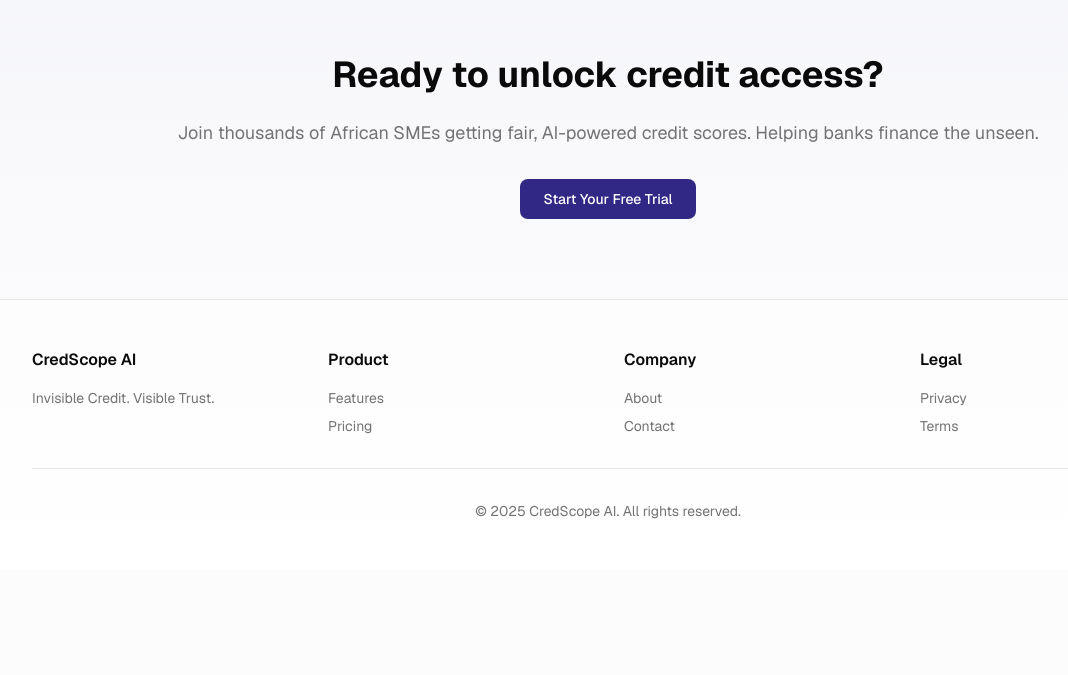
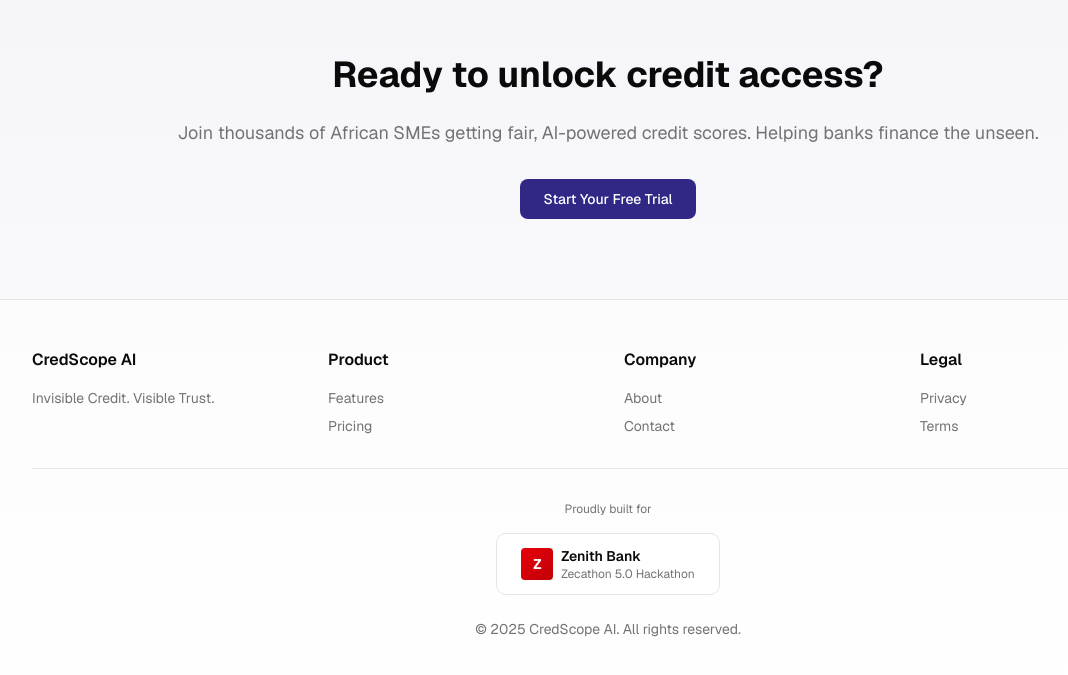
Before and after one commit to austinLorenzMccoy/CredScope-AI, a Next.js app in the folder frontend/: page / in a window 1280 px wide. Shown: the part 1310-1985 px from the top of the page, without its empty margins (32-1100 px from the left). Before the commit the page ends 1879 px from the top, so only its background shows below. Built offline with nearby package versions, Linux system fonts and the light colour scheme.

Commit message:
Add Zenith Bank credit badge to footer

```diff
--- a/frontend/app/page.tsx
+++ b/frontend/app/page.tsx
@@ -181,8 +181,27 @@ export default function Home() {
               </ul>
             </div>
           </div>
-          <div className="border-t border-border pt-8 text-center text-sm text-muted-foreground">
-            <p>© 2025 CredScope AI. All rights reserved.</p>
+          <div className="border-t border-border pt-8">
+            <div className="flex flex-col items-center gap-4 mb-6">
+              <p className="text-xs text-muted-foreground">Proudly built for</p>
+              <a
+                href="https://www.zenithbank.com/"
+                target="_blank"
+                rel="noopener noreferrer"
+                className="flex items-center gap-3 px-6 py-3 rounded-lg border border-border bg-white hover:shadow-md transition-all group"
+              >
+                <div className="flex items-center gap-2">
+                  <div className="w-8 h-8 bg-gradient-to-br from-red-600 to-red-700 rounded flex items-center justify-center">
+                    <span className="text-white font-bold text-sm">Z</span>
+                  </div>
+                  <div className="text-left">
+                    <div className="font-semibold text-foreground text-sm group-hover:text-primary transition-colors">Zenith Bank</div>
+                    <div className="text-xs text-muted-foreground">Zecathon 5.0 Hackathon</div>
+                  </div>
+                </div>
+              </a>
+            </div>
+            <p className="text-center text-sm text-muted-foreground">© 2025 CredScope AI. All rights reserved.</p>
           </div>
         </div>
       </footer>
```
